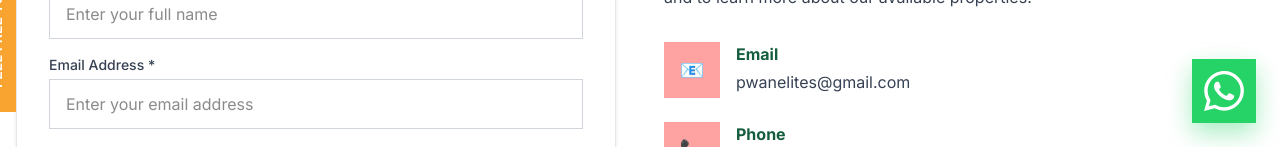
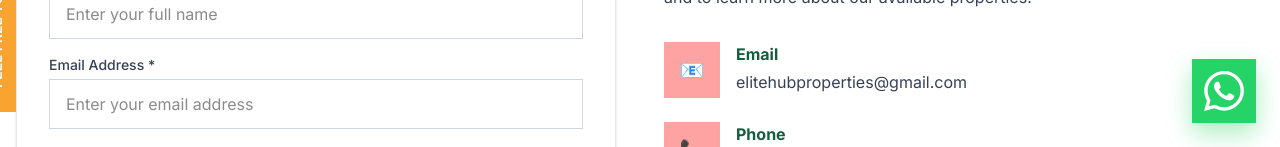
Before and after one commit to davemayor2/pwan-elite-website, a Next.js app: page /contact in a window 1280 px wide. Shown: the part 653-800 px from the top of the page. Built offline with nearby package versions, Linux system fonts and the light colour scheme.

Commit message:
Email Change

```diff
--- a/package.json
+++ b/package.json
@@ -6,9 +6,9 @@
     "dev": "next dev",
     "dev:turbo": "next dev --turbopack",
     "dev:mobile": "next dev --turbopack",
-    "build": "next build",
-    "export": "next build",
-    "build:turbo": "next build --turbopack",
+    "build": "node --max-old-space-size=2048 node_modules/next/dist/bin/next build",
+    "export": "node --max-old-space-size=2048 node_modules/next/dist/bin/next build",
+    "build:turbo": "node --max-old-space-size=2048 node_modules/next/dist/bin/next build --turbopack",
     "start": "next start",
     "lint": "eslint"
   },
--- a/src/app/contact/page.tsx
+++ b/src/app/contact/page.tsx
@@ -178,7 +178,7 @@ export default function ContactPage() {
                   </div>
                   <div>
                     <h3 className="font-bold text-secondary mb-1">Email</h3>
-                    <p className="text-gray-700">pwanelites@gmail.com</p>
+                    <p className="text-gray-700">elitehubproperties@gmail.com</p>
                   </div>
                 </div>
 
```
